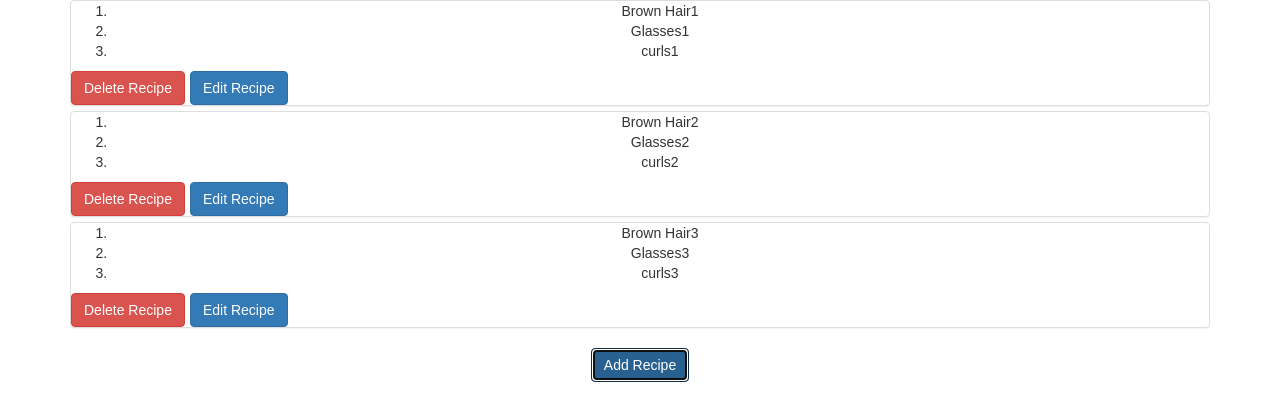
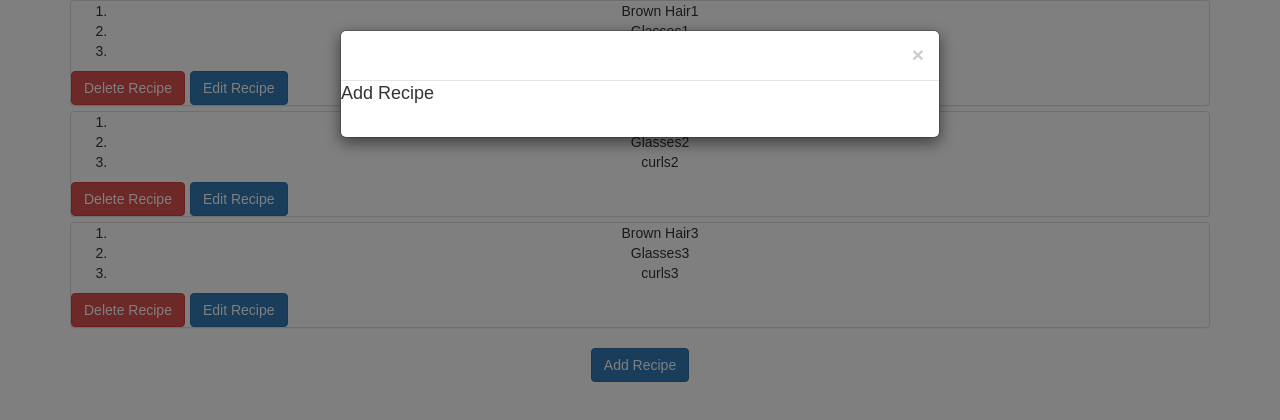
Before and after one commit to joej326/react-recipe-app, a React (Create React App) app: page / in a window 1280 px wide. Both pictures are taken after a click on the button "Add Recipe". Shown: the top 420 px of the page. Built offline with nearby package versions, Linux system fonts and the light colour scheme.

Commit message:
got modal working by changing react version

```diff
--- a/package.json
+++ b/package.json
@@ -3,9 +3,9 @@
   "version": "0.1.0",
   "private": true,
   "dependencies": {
-    "react": "^16.0.0",
+    "react": "^15.6.2",
     "react-bootstrap": "^0.31.3",
-    "react-dom": "^16.0.0"
+    "react-dom": "^15.6.2"
   },
   "devDependencies": {
     "react-scripts": "1.0.14"
--- a/src/App.js
+++ b/src/App.js
@@ -30,6 +30,7 @@ class App extends Component {
     showAdd: false
   }
 
+  //deletes a recipe
   deleteRecipe(ingredientNumber){
     let recipe = this.state.recipes.slice();
     for(let i = 0;i<recipe.length;i++){
@@ -42,15 +43,25 @@ class App extends Component {
     }
   }
 
+  //closes a modal
   closeAdd(){
-    alert('its closed');
+    if(this.state.showAdd){
+      this.setState({
+        showAdd: false
+      });
+    }
+  }
+  //opens a modal
+  openAdd(){
+    this.setState({
+      showAdd: true
+    }, ()=>(console.log(this.state.showAdd)));
   }
 
 
   render() {
 
     const {recipes} = this.state;
-    console.log(recipes);
 
     return (
       <div className="App container">
@@ -70,10 +81,22 @@ class App extends Component {
           ))}
         </Accordion>
 
-        <Modal onClick={()=>this.showAdd()} show={this.state.showAdd} onHide={()=>this.closeAdd()}></Modal>
+
+        {/* this modal was not working correctly in react 16
+        The following code fixed the issue:
+        npm install --save react@15.6.2 react-dom@15.6.2 */}
+        <Modal show={this.state.showAdd} onHide={()=>this.closeAdd()}>
+           <Modal.Header closeButton></Modal.Header> {/*"closeButton" adds the "x" so we can close the modal */}
+           <Modal.Title>Add Recipe</Modal.Title>
+           <Modal.Body>
+
+           </Modal.Body>
+        </Modal>
 
 
-        <Button onClick={()=>this.closeAdd()} bsStyle='primary'>Add Recipe</Button>
+        <Button onClick={()=>this.openAdd()} bsStyle='primary'>Add Recipe</Button>
+
+
       </div>
     );
   }
```
Also changed, not shown: 1 other file (tests, documents, lock files or other folders).
